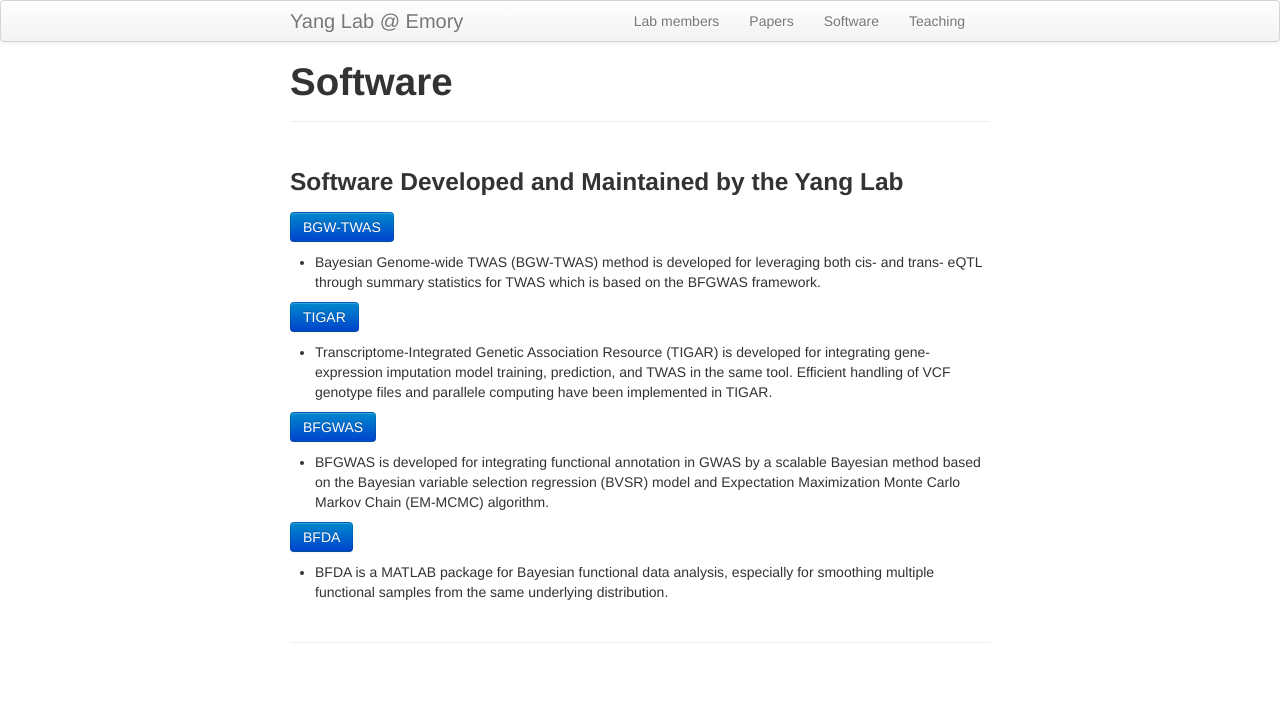
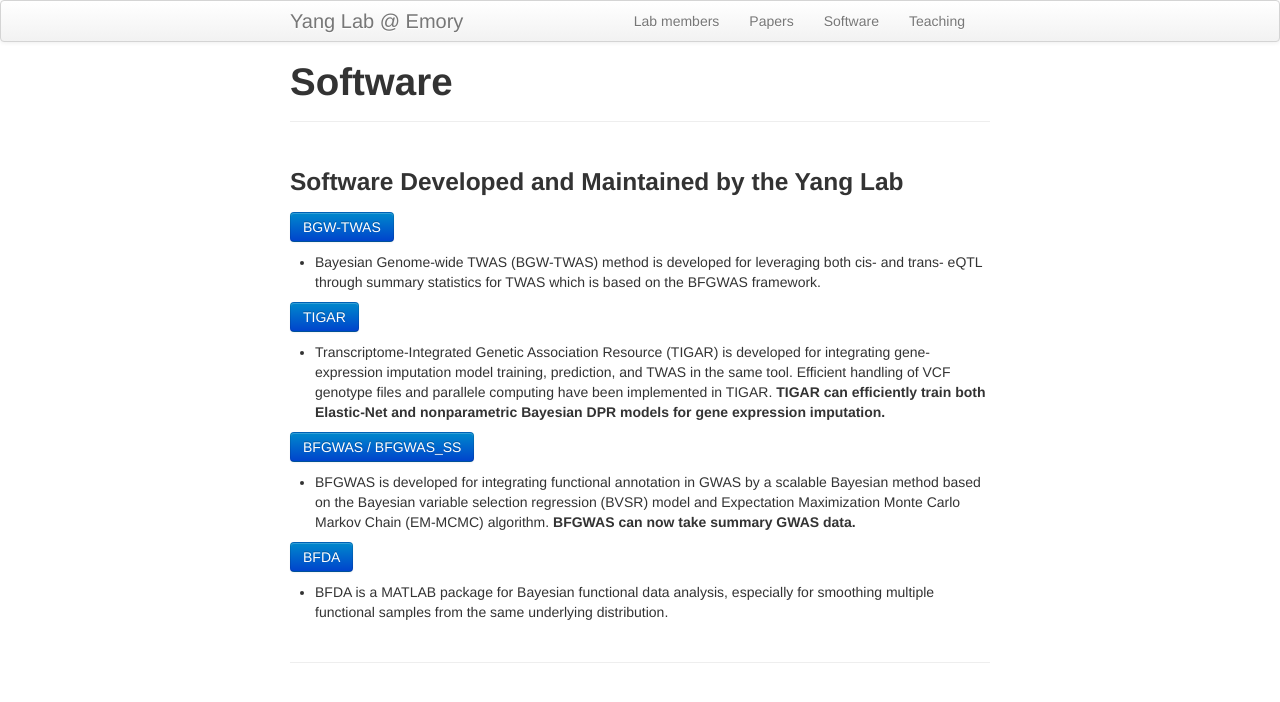
Before and after one commit to yanglab-emory/yanglab-emory.github.io, a Jekyll site: the page built from pages/software.md, in a window 1280 px wide. Shown: the top 702 px of the page. Built offline with Jekyll 4.4.1, drawn with Linux system fonts in a browser that asks for light colours.

Commit message:
update teaching

```diff
--- a/pages/software.md
+++ b/pages/software.md
@@ -16,14 +16,14 @@ role="button">BGW-TWAS</a>
 href="https://github.com/yanglab-emory/TIGAR"
 role="button">TIGAR</a>
 
-* Transcriptome-Integrated Genetic Association Resource (TIGAR) is developed for integrating gene-expression imputation model training, prediction, and TWAS in the same tool. Efficient handling of VCF genotype files and parallele computing have been implemented in TIGAR.
+* Transcriptome-Integrated Genetic Association Resource (TIGAR) is developed for integrating gene-expression imputation model training, prediction, and TWAS in the same tool. Efficient handling of VCF genotype files and parallele computing have been implemented in TIGAR. **TIGAR can efficiently train both Elastic-Net and nonparametric Bayesian DPR models for gene expression imputation.**
 
 
 <a class="btn btn-primary"
-href="https://github.com/yanglab-emory/bfGWAS_SS"
-role="button">BFGWAS</a>
+href="https://github.com/yjingj/BFGWAS_SS"
+role="button">BFGWAS / BFGWAS_SS</a>
 
-* BFGWAS is developed for integrating functional annotation in GWAS by a scalable Bayesian method based on the Bayesian variable selection regression (BVSR) model and Expectation Maximization Monte Carlo Markov Chain (EM-MCMC) algorithm.
+* BFGWAS is developed for integrating functional annotation in GWAS by a scalable Bayesian method based on the Bayesian variable selection regression (BVSR) model and Expectation Maximization Monte Carlo Markov Chain (EM-MCMC) algorithm. **BFGWAS can now take summary GWAS data.**
 
 
 <a class="btn btn-primary"
```
